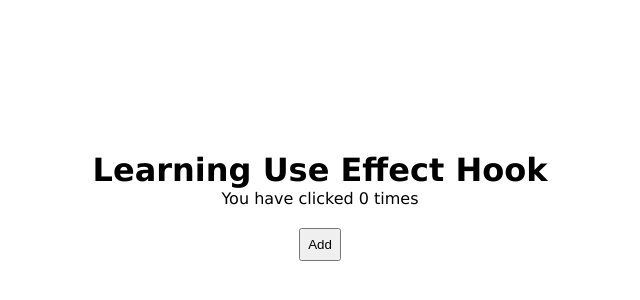
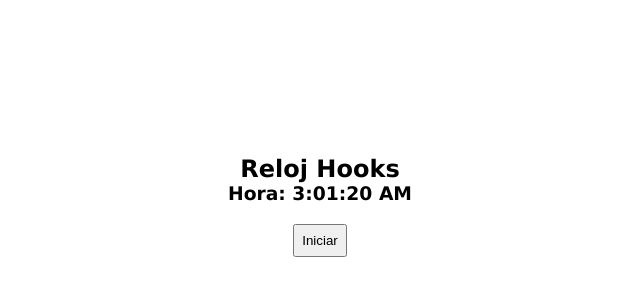
Before and after one commit to santiRamrez/react_components, a React (Create React App) app: page / in a window 1280 px wide. Shown: the part 184-484 px from the top of the page, without its empty margins (320-960 px from the left). Built offline with nearby package versions, Linux system fonts and the light colour scheme.

Commit message:
Understanding use effect its return and dependecies

```diff
--- a/src/App.js
+++ b/src/App.js
@@ -5,12 +5,13 @@ import "./App.css";
 // import Countdown from "./components/Countdown/Countdown";
 // import Counting from "./components/Counting/Counting";
 // import CounterHooks from "./components/CounterHooks/CounterHooks";
-import UseEffectDocs from "./components/UseEffect/UseEffectDocs";
+// import UseEffectDocs from "./components/UseEffect/UseEffectDocs";
+import RelojHooks from "./components/RelojHooks/RelojHooks";
 
 function App() {
   return (
     <div className="container">
-      <UseEffectDocs />
+      <RelojHooks />
     </div>
   );
 }
--- /dev/null
+++ b/src/components/RelojHooks/RelojHooks.js
@@ -0,0 +1,46 @@
+import React, { useEffect, useState } from "react";
+
+const RelojHooks = () => {
+  let [time, setTime] = useState(new Date().toLocaleTimeString());
+  let [running, setRunning] = useState(false);
+
+  useEffect(() => {
+    let a;
+    if (running) {
+      a = setInterval(() => setTime(new Date().toLocaleTimeString()), 1000);
+    } else {
+      setTime(new Date().toLocaleTimeString());
+    }
+    //Return means componentWillUnmount() -> time to cleanup
+    return () => {
+      clearInterval(a);
+    };
+  }, [running]);
+
+  let handleClick = () => {
+    let btn = document.querySelector("button");
+    if (!running) {
+      setRunning(true);
+      setTimeout(() => {
+        btn.textContent = "Detener";
+      }, 500);
+    } else {
+      setRunning(false);
+      setTimeout(() => {
+        btn.textContent = "Iniciar";
+      }, 500);
+    }
+  };
+
+  return (
+    <>
+      <h2>Reloj Hooks</h2>
+      <h3>
+        Hora: <span>{time}</span>
+      </h3>
+      <button onClick={handleClick}>Iniciar</button>
+    </>
+  );
+};
+
+export default RelojHooks;
```
